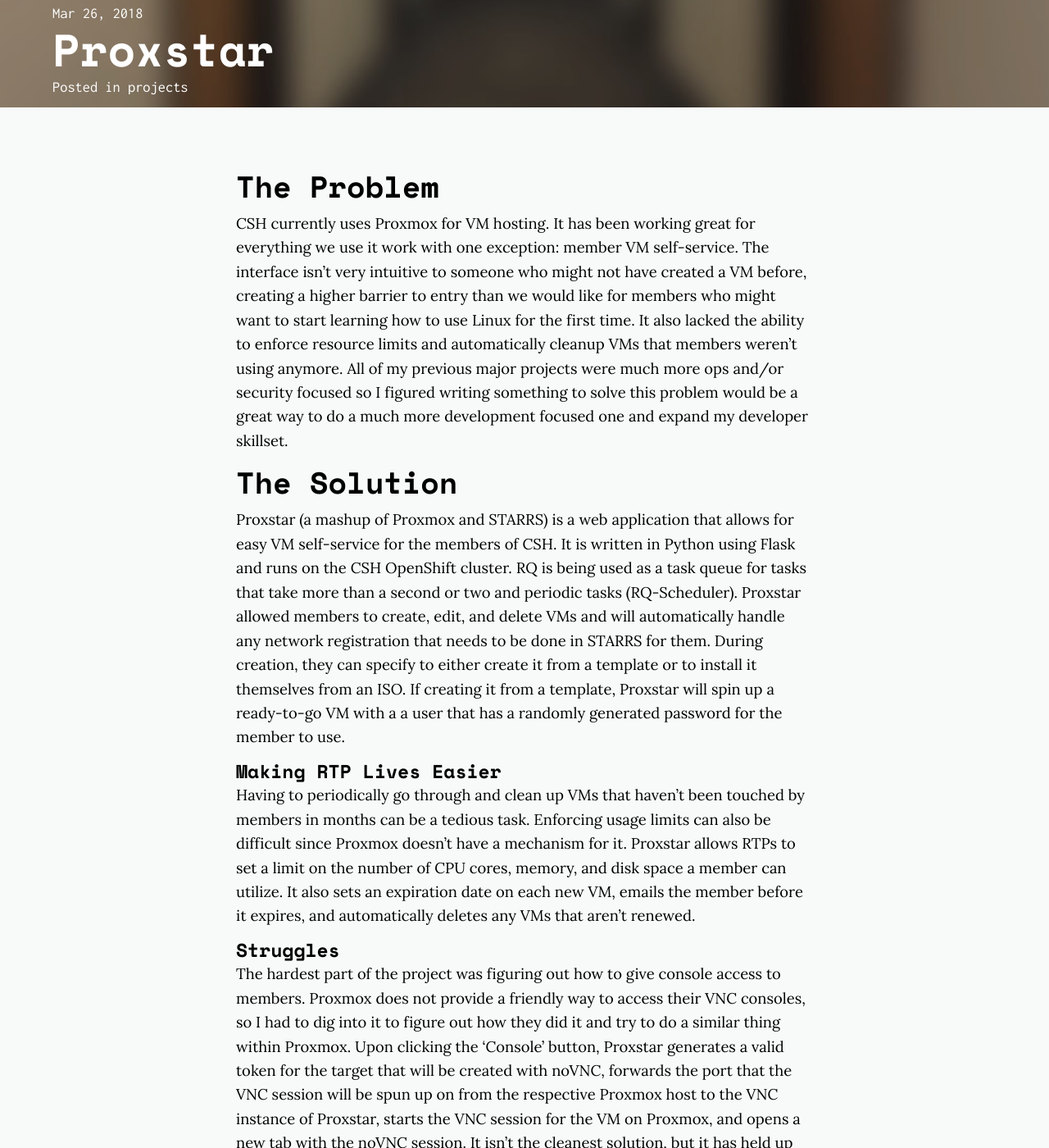
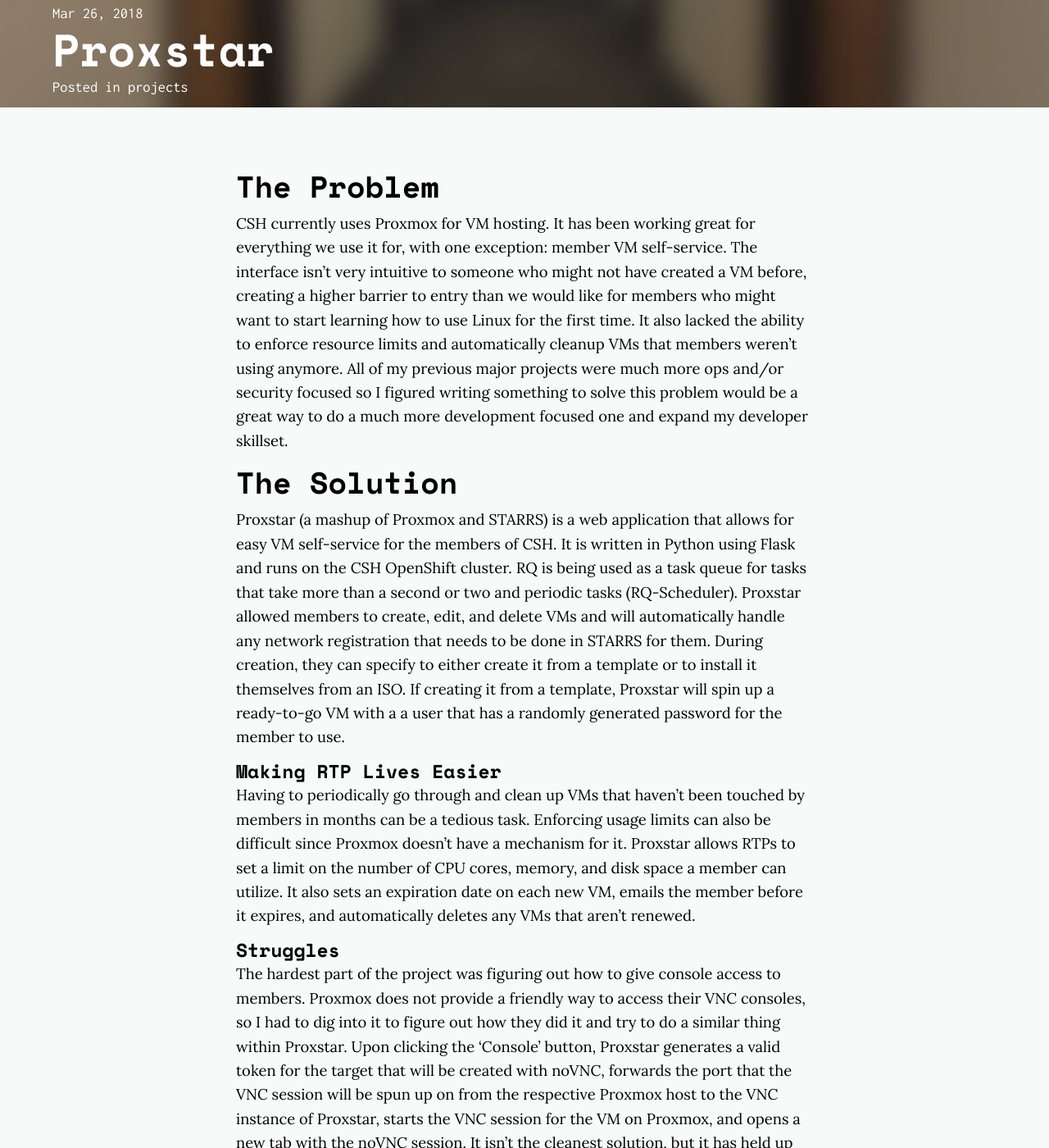
Before and after one commit to ComputerScienceHouse/blog, a Jekyll site: the page built from _posts/2018-03-26-proxstar.md, in a window 1280 px wide and 1400 px high, scrolled down 513 px. Shown: the whole window at 82% size. Built offline with Jekyll 4.4.1, drawn with Linux system fonts in a browser that asks for light colours; nearby versions of some CDN libraries; some of the changed text lies outside the part shown.

Commit message:
Update 2018-03-26-proxstar.md
Just some edits I would suggest:
1) Line 16: Previous iteration didn't make sense; removed "work"
2) Line 25: Second sentence, references Proxmox where (i think) it should mention Proxstar

Please double-check my points above before making these changes

```diff
--- a/_posts/2018-03-26-proxstar.md
+++ b/_posts/2018-03-26-proxstar.md
@@ -13,7 +13,7 @@
 ---
 
 ## The Problem
-CSH currently uses Proxmox for VM hosting. It has been working great for everything we use it work with one exception: member VM self-service. The interface isn't very intuitive to someone who might not have created a VM before, creating a higher barrier to entry than we would like for members who might want to start learning how to use Linux for the first time. It also lacked the ability to enforce resource limits and automatically cleanup VMs that members weren't using anymore. All of my previous major projects were much more ops and/or security focused so I figured writing something to solve this problem would be a great way to do a much more development focused one and expand my developer skillset.
+CSH currently uses Proxmox for VM hosting. It has been working great for everything we use it for, with one exception: member VM self-service. The interface isn't very intuitive to someone who might not have created a VM before, creating a higher barrier to entry than we would like for members who might want to start learning how to use Linux for the first time. It also lacked the ability to enforce resource limits and automatically cleanup VMs that members weren't using anymore. All of my previous major projects were much more ops and/or security focused so I figured writing something to solve this problem would be a great way to do a much more development focused one and expand my developer skillset.
 
 ## The Solution
 Proxstar (a mashup of Proxmox and STARRS) is a web application that allows for easy VM self-service for the members of CSH. It is written in Python using Flask and runs on the CSH OpenShift cluster. RQ is being used as a task queue for tasks that take more than a second or two and periodic tasks (RQ-Scheduler). Proxstar allowed members to create, edit, and delete VMs and will automatically handle any network registration that needs to be done in STARRS for them. During creation, they can specify to either create it from a template or to install it themselves from an ISO. If creating it from a template, Proxstar will spin up a ready-to-go VM with a a user that has a randomly generated password for the member to use.
@@ -22,6 +22,6 @@
 Having to periodically go through and clean up VMs that haven't been touched by members in months can be a tedious task. Enforcing usage limits can also be difficult since Proxmox doesn't have a mechanism for it. Proxstar allows RTPs to set a limit on the number of CPU cores, memory, and disk space a member can utilize. It also sets an expiration date on each new VM, emails the member before it expires, and automatically deletes any VMs that aren't renewed.
 
 #### Struggles
-The hardest part of the project was figuring out how to give console access to members. Proxmox does not provide a friendly way to access their VNC consoles, so I had to dig into it to figure out how they did it and try to do a similar thing within Proxmox. Upon clicking the 'Console' button, Proxstar generates a valid token for the target that will be created with noVNC, forwards the port that the VNC session will be spun up on from the respective Proxmox host to the VNC instance of Proxstar, starts the VNC session for the VM on Proxmox, and opens a new tab with the noVNC session. It isn't the cleanest solution, but it has held up pretty well.
+The hardest part of the project was figuring out how to give console access to members. Proxmox does not provide a friendly way to access their VNC consoles, so I had to dig into it to figure out how they did it and try to do a similar thing within Proxstar. Upon clicking the 'Console' button, Proxstar generates a valid token for the target that will be created with noVNC, forwards the port that the VNC session will be spun up on from the respective Proxmox host to the VNC instance of Proxstar, starts the VNC session for the VM on Proxmox, and opens a new tab with the noVNC session. It isn't the cleanest solution, but it has held up pretty well.
 
 ##### Feel free to check out the source code for Proxstar [here](https://github.com/com6056/proxstar)!
```
